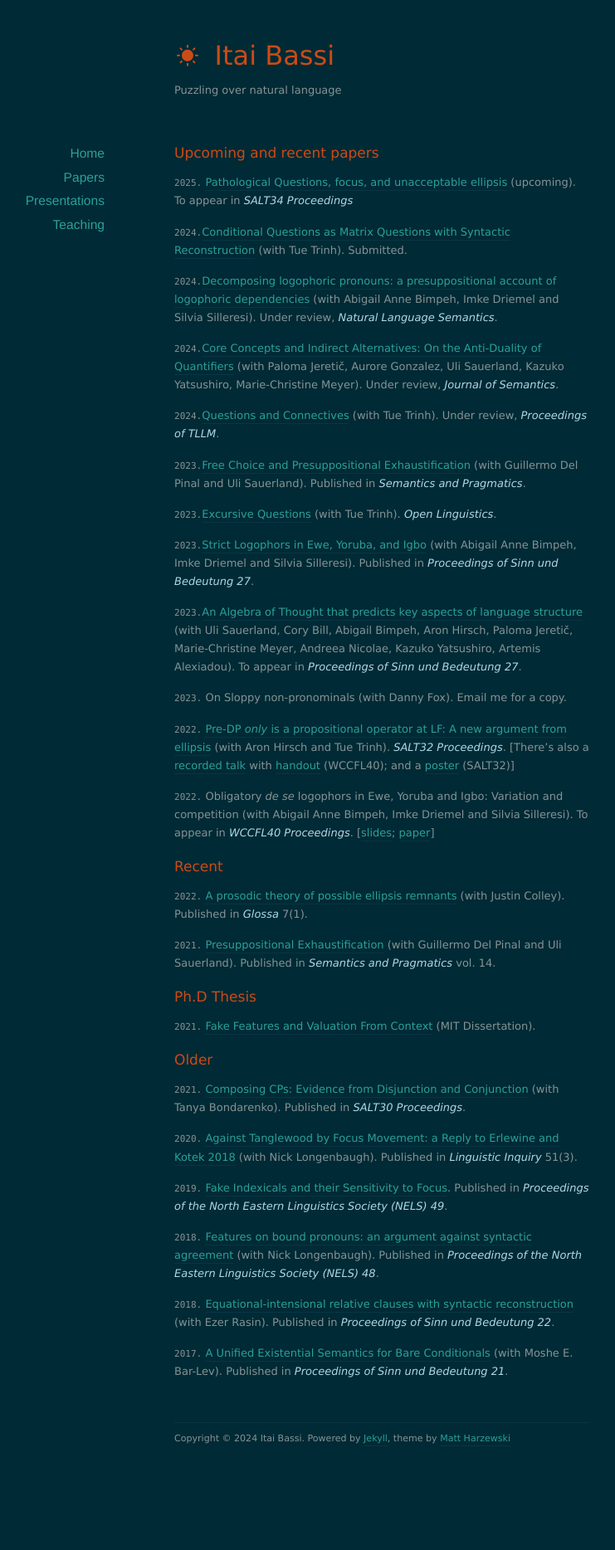
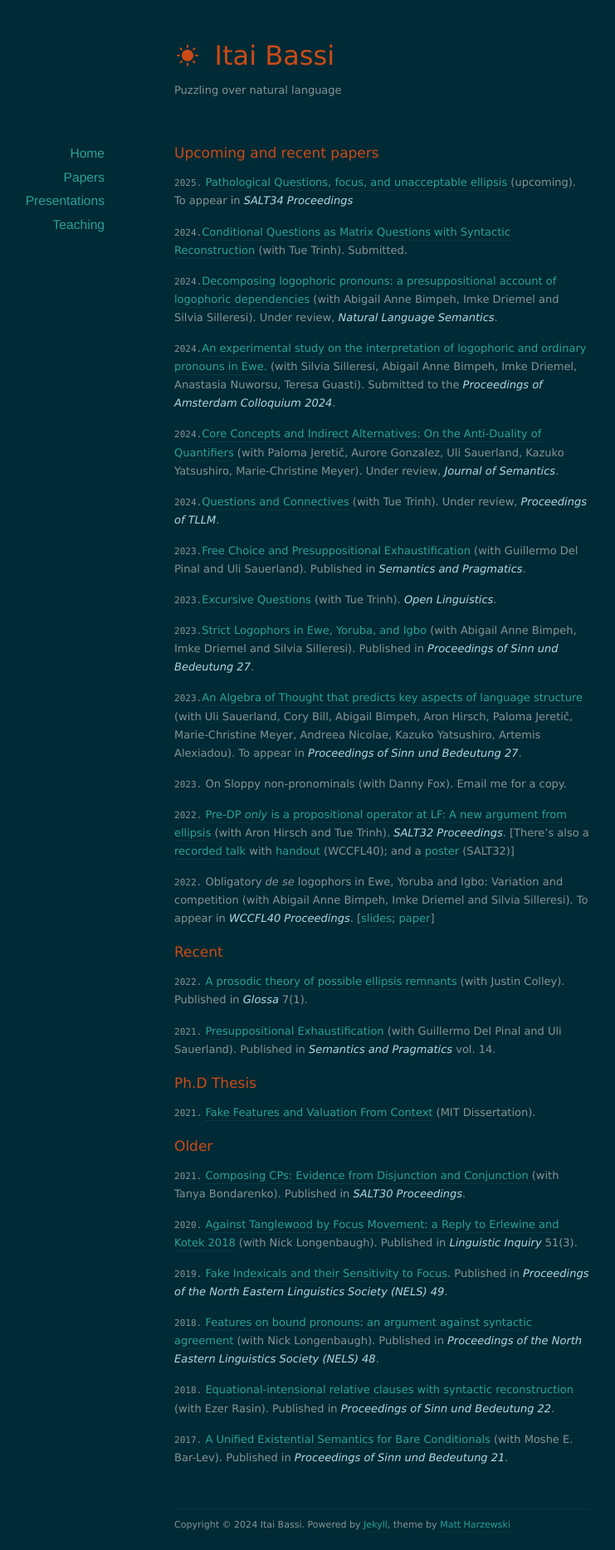
Before and after one commit to itaibassi/itaibassi.github.io, a Jekyll site: the page built from papers/index.markdown, in a window 1280 px wide. Shown: the whole page at 83% size, without its empty margins (180-921 px from the left). Built offline with Jekyll 4.4.1, drawn with Linux system fonts in a browser that asks for light colours; nearby versions of some CDN libraries; before the commit the page ends 1764 px from its top, so only the background shows below that.

Commit message:
Update index.markdown

```diff
--- a/papers/index.markdown
+++ b/papers/index.markdown
@@ -16,6 +16,15 @@ title: Papers
 `2024.`[Decomposing logophoric pronouns: a
 presuppositional account of logophoric
 dependencies](https://www.dropbox.com/scl/fi/jsx01gv767lx0w25524er/Strict_Logophors_2nd_round.pdf?rlkey=zy1wf07lasfuc5xmukmj7mmah&dl=0) (with Abigail Anne Bimpeh, Imke Driemel and Silvia Silleresi). Under review, *<font color="lightblue"> Natural Language Semantics</font>*.
+
+
+`2024.`[An experimental study on the interpretation of logophoric and ordinary pronouns in Ewe.
+](https://www.dropbox.com/scl/fi/3dou03ehjsz6au4px6ykp/An-experimental-study-on-the-interpretation-of-logophoric-and-ordinary-pronouns-in-Ewe.pdf?rlkey=7sid8pp7ctbp00e5sjwcydf5w&dl=0)   (with Silvia Silleresi, Abigail Anne Bimpeh, Imke Driemel, Anastasia Nuworsu, Teresa Guasti). Submitted to the *<font color="lightblue"> Proceedings of Amsterdam Colloquium 2024</font>*.
+
+
+
+
+
 
 
 `2024.`[Core Concepts and Indirect Alternatives:
```
